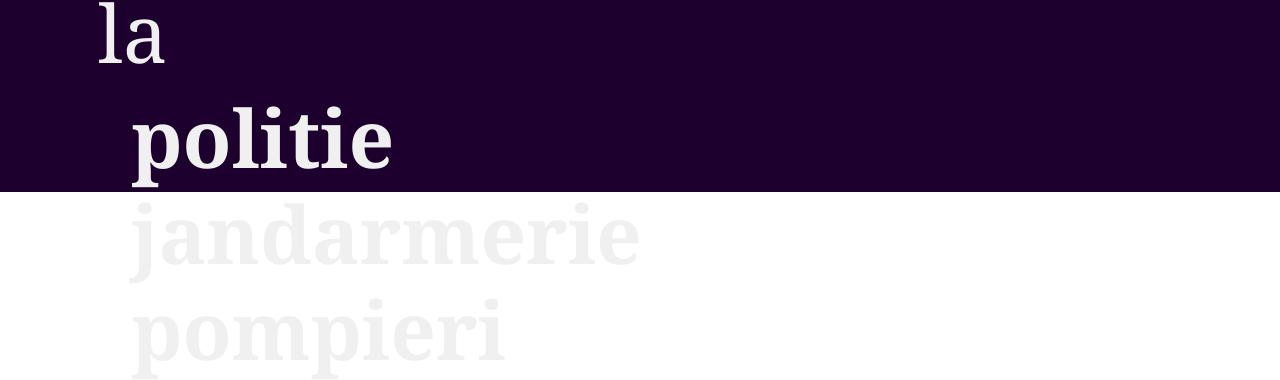
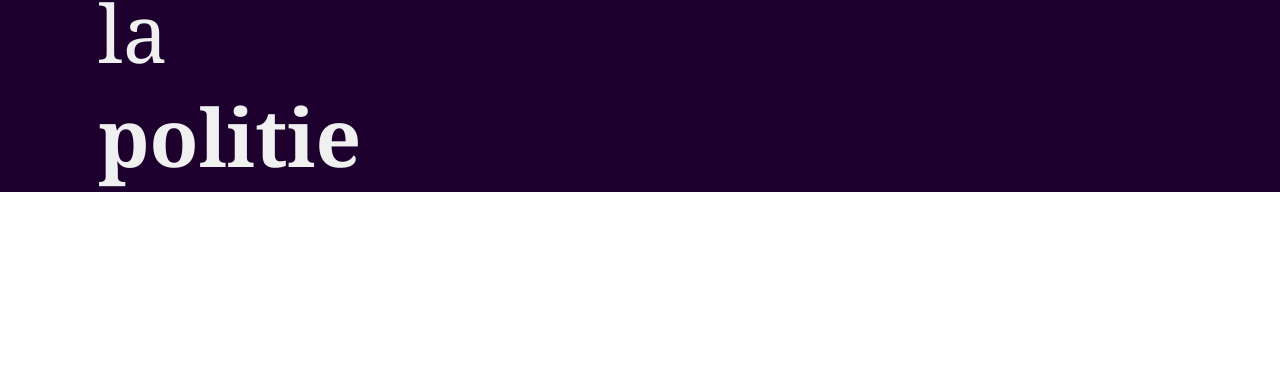
Before and after one commit to davidalexandru1370/pregatire-academii, a React (Create React App) app: page / in a window 1280 px wide. Shown: the part 490-870 px from the top of the page. After the commit the page ends 800 px from the top, so only its background shows below. Built offline with nearby package versions, Linux system fonts and the light colour scheme.

Commit message:
added a tentative of ui

```diff
--- a/src/App.css
+++ b/src/App.css
@@ -26,38 +26,17 @@
   font-size: 10vh;
   color: #f0f0f0 !important;
   border: 0px !important;
+  margin-left: 2vh;
+  margin-top: -2vh;
   font-weight: 700;
 }
-/*
-.flip3 {
-  animation: flip3 8s cubic-bezier(0.23, 1, 0.32, 1.2) infinite;
-  width: 50px;
+.m-fadeOut {
+  visibility: hidden;
+  opacity: 0;
+  transition: visibility 0s linear 300ms, opacity 300ms;
 }
-
-@keyframes flip3 {
-  0% {
-    margin-top: -180 px;
-  }
-  5% {
-    margin-top: -180px;
-  }
-  33% {
-    margin-top: -180px;
-  }
-  38% {
-    margin-top: -90px;
-  }
-  66% {
-    margin-top: -90px;
-  }
-  71% {
-    margin-top: 0px;
-  }
-  99.99% {
-    margin-top: 0px;
-  }
-  100% {
-    margin-top: -270px;
-  }
+.m-fadeIn {
+  visibility: visible;
+  opacity: 1;
+  transition: visibility 0s linear 0s, opacity 300ms;
 }
-*/
--- a/src/App.js
+++ b/src/App.js
@@ -10,9 +10,11 @@ import {
   Alert,
 } from "react-bootstrap";
 import React from "react";
+import Changabletext from "./Components/ChangableText";
+
 function App() {
   //var  font_color_style = {"--color": "#f0f0f0"} as React.CSSProperties;
-  const police = new AcademyEntity("pompieri", "#f0f0f0");
+  const police = new AcademyEntity("politie", "#f0f0f0");
   const firefighters = new AcademyEntity("pompieri", "#f0f0f0");
   const special_forces = new AcademyEntity("jandarmerie", "#f0f0f0");
   var academies = [police, firefighters, special_forces];
@@ -38,14 +40,10 @@ function App() {
             <div className="col-lg">
               <h2 className="hero-title col-4 p-3">
                 Te pregatesti pentru admitere la
-                <div className="col col-md">
-                  <ul className="flip3 list-group-item">
-                    <li className=" hero-item">politie</li>
-                    <li className=" hero-item">jandarmerie</li>
-                    <li className=" hero-item">pompieri</li>
-                  </ul>
-                </div>
               </h2>
+              <div className="col col-md">
+                <Changabletext text_choices={academies} />
+              </div>
             </div>
           </div>
         </div>
--- /dev/null
+++ b/src/Components/ChangableText.jsx
@@ -0,0 +1,34 @@
+import React, { Component } from 'react';
+import "bootstrap/dist/css/bootstrap.min.css";
+import ".././App.css"
+class Changabletext extends React.Component {
+
+    constructor(props){
+        super(props);
+        this._text_choices = props.text_choices;
+        this.state = {current_id : 0};
+    }
+
+    componentDidMount(){
+        this.timeout  = setInterval(() => {
+            let _current_id = this.state.current_id;
+            this.setState({current_id : _current_id >= 2 ? 0 : _current_id+1   });
+        }, 1500);
+    }
+
+    componentWillUnmount(){
+
+    }
+
+    render() {
+        let _current_value = this.state.current_id;
+        let text = this._text_choices[_current_value].name;
+        return (
+            <div>
+                <h3 className="hero-item ">{text}</h3>
+            </div>
+        );
+    }
+}
+
+export default Changabletext;
```
